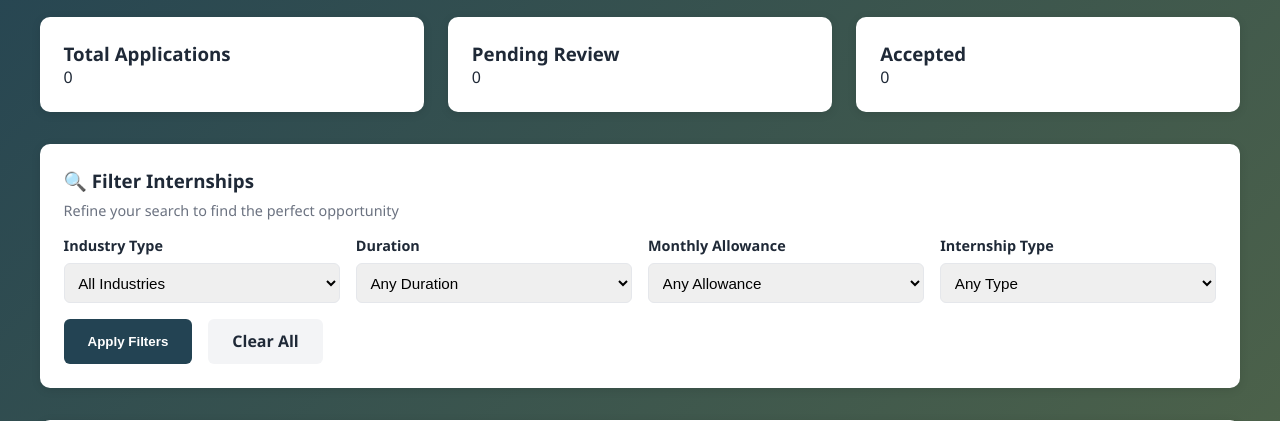
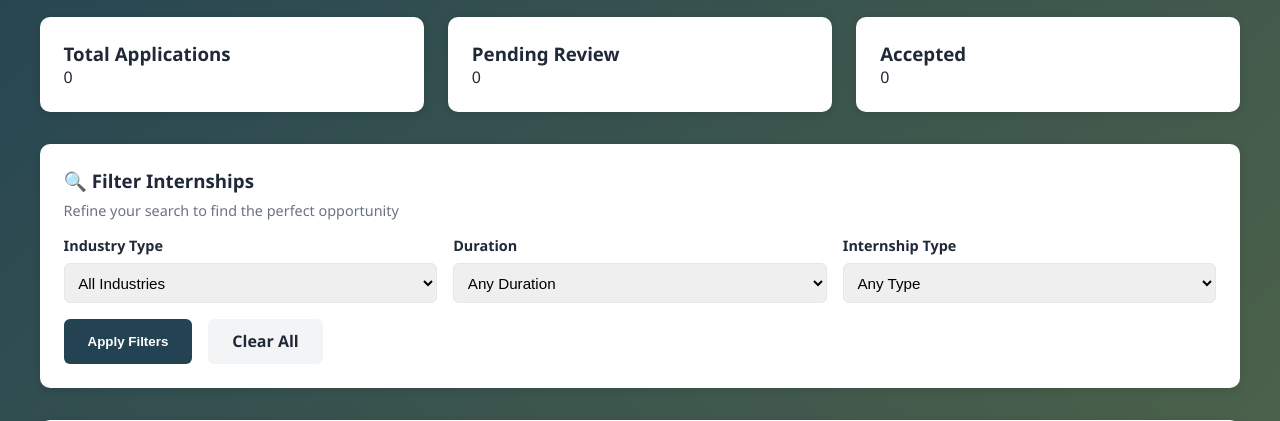
Before and after one commit to Leannnnnnnnn/FirstStep, a PHP site: page /student_dashboard.php in a window 1280 px wide. Shown: the part 220-641 px from the top of the page. Run offline with PHP 8.4, Linux system fonts and the light colour scheme; the visitor is signed in with stand-in values (Sample User, id 1); data comes from the database, SQL or seed files in the repository; data that the repository does not hold is empty.

Commit message:
RemoveAllowance

```diff
--- a/student_dashboard.php
+++ b/student_dashboard.php
@@ -116,16 +116,6 @@ $accepted_applications = $conn->query("SELECT COUNT(*) as total FROM application
                             </select>
                         </div>
                         <div class="filter-group">
-                            <label>Monthly Allowance</label>
-                            <select name="allowance">
-                                <option value="">Any Allowance</option>
-                                <option value="0" <?php echo $filter_allowance === '0' ? 'selected' : ''; ?>>Unpaid</option>
-                                <option value="1-5000" <?php echo $filter_allowance === '1-5000' ? 'selected' : ''; ?>>₱1 - ₱5,000</option>
-                                <option value="5001-10000" <?php echo $filter_allowance === '5001-10000' ? 'selected' : ''; ?>>₱5,001 - ₱10,000</option>
-                                <option value="10000+" <?php echo $filter_allowance === '10000+' ? 'selected' : ''; ?>>₱10,000+</option>
-                            </select>
-                        </div>
-                        <div class="filter-group">
                             <label>Internship Type</label>
                             <select name="type">
                                 <option value="">Any Type</option>
```
